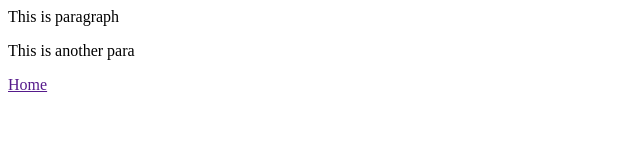
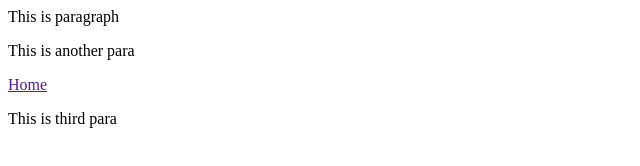
Before and after one commit to Codewithpabitra/git-demo-repo_02, a plain HTML site: page index.html in a window 1280 px wide. Shown: the whole page, without its empty margins (0-640 px from the left). Drawn offline with Linux system fonts and the light colour scheme.

Commit message:
Another para is added

```diff
--- a/index.html
+++ b/index.html
@@ -1,3 +1,4 @@
 <p>This is paragraph</p>
 <p>This is another para</p>
 <a href="">Home</a>
+<p>This is third para</p>
```
